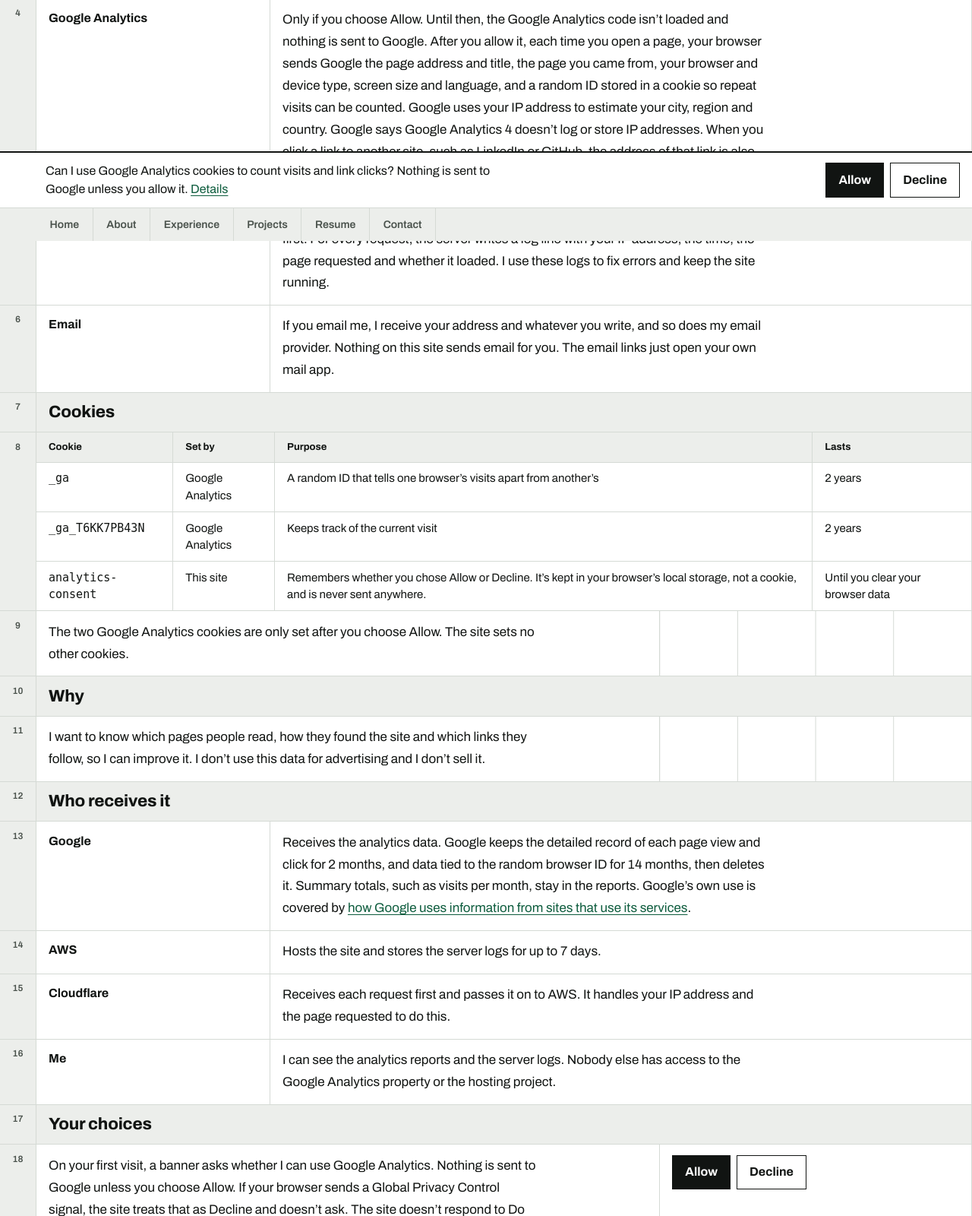
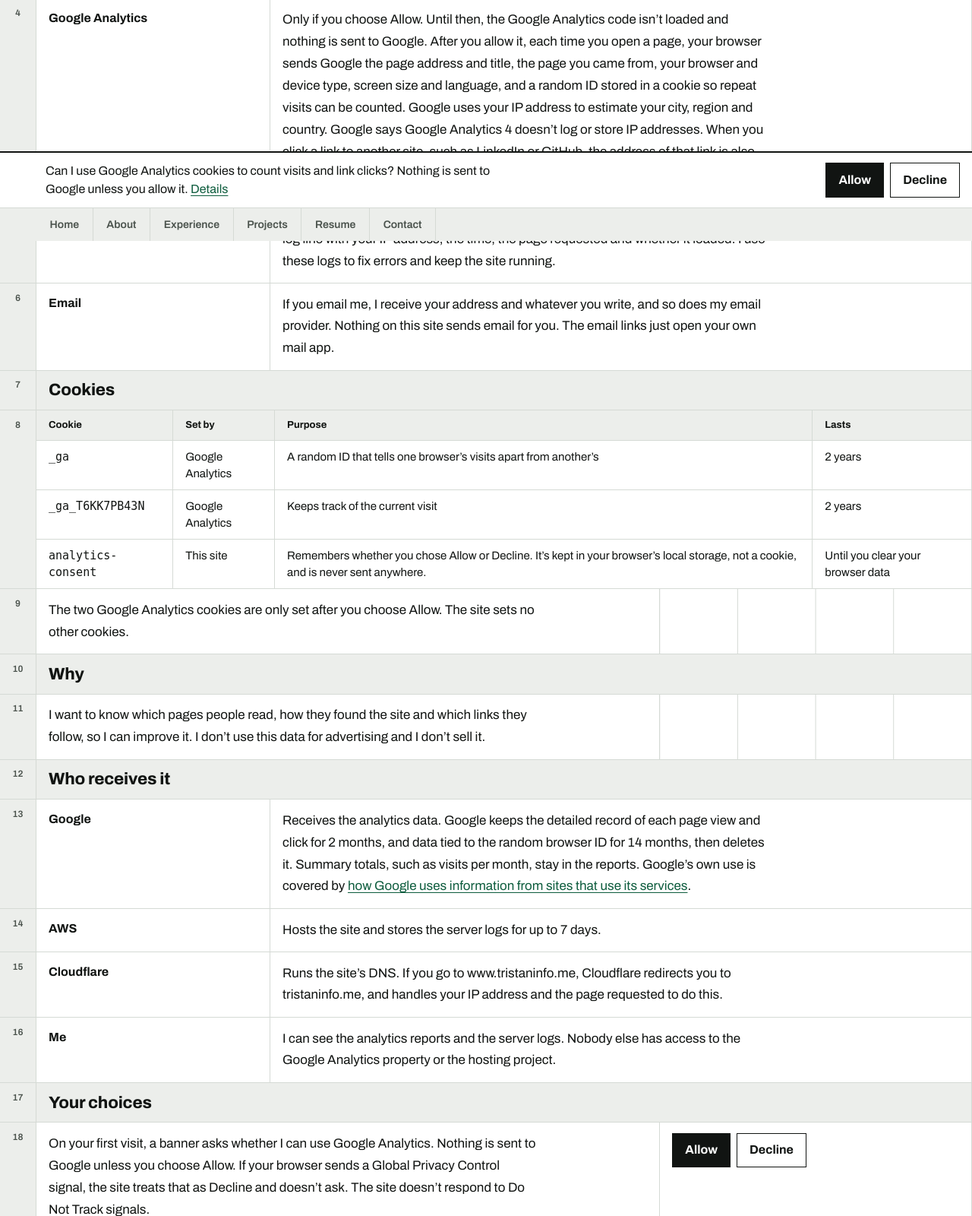
Before and after one commit to tscholzbrennan/career-platform, a FastAPI app: page /privacy in a window 1280 px wide. Shown: the part 483-2083 px from the top of the page at 76% size. Run offline with FastAPI, Linux system fonts and the light colour scheme; data comes from the database, SQL or seed files in the repository.

Commit message:
fix: describe the DNS-only setup on the privacy page
The root domain will be DNS only, so visitors connect straight to AWS;
the page no longer says requests pass through Cloudflare first. The
Cloudflare row now covers what it still does: DNS and the www redirect.

Co-Authored-By: Claude Opus 5.5 <noreply@anthropic.com>

```diff
--- a/templates/privacy.html
+++ b/templates/privacy.html
@@ -24,7 +24,7 @@
 <div class="r">
   <div class="c s3"><strong>Server logs</strong></div>
   <div class="c s9 prose">
-    <p>The site runs on Amazon Web Services (AWS), and requests pass through Cloudflare first. For every request, the server writes a log line with your IP address, the time, the page requested and whether it loaded. I use these logs to fix errors and keep the site running.</p>
+    <p>The site runs on Amazon Web Services (AWS). For every request, the server writes a log line with your IP address, the time, the page requested and whether it loaded. I use these logs to fix errors and keep the site running.</p>
   </div>
 </div>
 <div class="r">
@@ -71,7 +71,7 @@
 </div>
 <div class="r">
   <div class="c s3"><strong>Cloudflare</strong></div>
-  <div class="c s9 prose"><p>Receives each request first and passes it on to AWS. It handles your IP address and the page requested to do this.</p></div>
+  <div class="c s9 prose"><p>Runs the site’s DNS. If you go to www.tristaninfo.me, Cloudflare redirects you to tristaninfo.me, and handles your IP address and the page requested to do this.</p></div>
 </div>
 <div class="r">
   <div class="c s3"><strong>Me</strong></div>
```
Also changed, not shown: tests/test_pages.py (+2 -0 lines).
